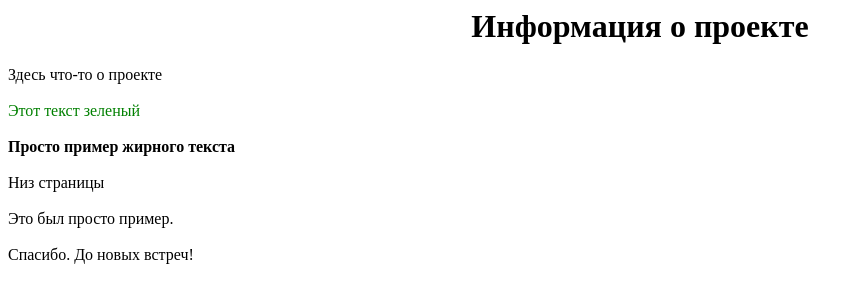
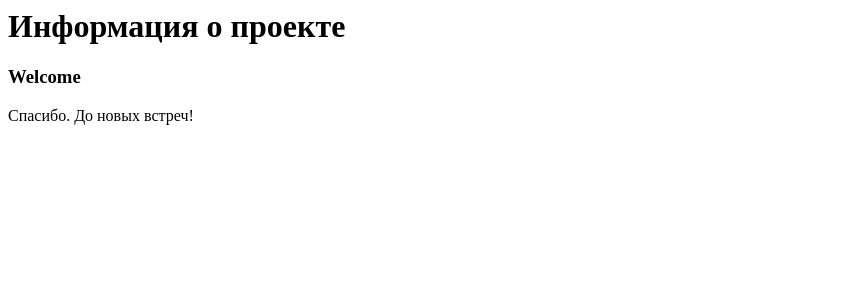
Before and after one commit to sukhadol/03_MainBotForKadry, a plain HTML site: page index.html in a window 1280 px wide. Shown: the whole page, without its empty margins (0-863 px from the left). Drawn offline with Linux system fonts and the light colour scheme.

Commit message:
Update index.html

```diff
--- a/index.html
+++ b/index.html
@@ -1,19 +1,10 @@
 <html>
-<head>
-<title>Главная страница</title>
-</head>
-<body>
-<center><h1>Информация о проекте</h1></center>
-Здесь что-то о проекте
-<br/><br/>
-<font style="color:green">Этот текст зеленый</font>
-<br/><br/>
-<b>Просто пример жирного текста</b>
-<br/><br/>
-Низ страницы
-<br/><br/>
-Это был просто пример.
-<br/><br/>
-Спасибо. До новых встреч!
-</body>
+  <head>
+  <title>Главная страница</title>
+	</head>
+  <body>
+    <h1>Информация о проекте</h1>
+    <h3>Welcome</h3>
+   <p>Спасибо. До новых встреч!</p>
+   </body>
 </html>
```
